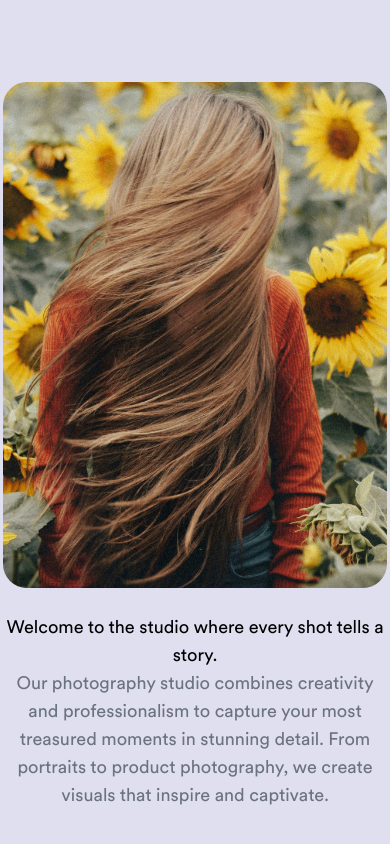
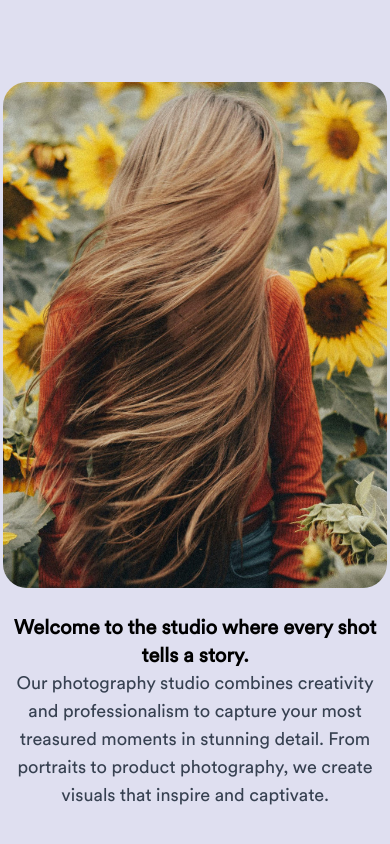
Before and after one commit to Krejzy23/photo, a React (Vite) app: page / in a window 390 px wide. Shown: the part 1144-1988 px from the top of the page. Built offline with nearby package versions, Linux system fonts and the light colour scheme; a web font is replaced by a local one.

Commit message:
UI mobile

```diff
--- a/src/components/About.jsx
+++ b/src/components/About.jsx
@@ -39,8 +39,8 @@ const About = () => {
         />
 
         <div className="about-subtext">
-          <p>Welcome to the studio where every shot tells a story.</p>
-          <p className="text-gray-500">
+          <p className="font-black text-xl">Welcome to the studio where every shot tells a story.</p>
+          <p className="text-gray-700">
             Our photography studio combines creativity and professionalism to capture your most treasured moments in stunning detail. From portraits to product photography, we create visuals that inspire and captivate.
           </p>
         </div>
--- a/src/components/Contacts.jsx
+++ b/src/components/Contacts.jsx
@@ -57,7 +57,7 @@ const Contact = () => {
         </div>
 
         <div className="flex flex-col items-center text-center">
-          <p className="mb-10 font-general text-[10px] uppercase">
+          <p className="mb-10 text-blue-50 font-general text-[10px] uppercase">
             Contact Us
           </p>
 
--- a/src/components/Features.jsx
+++ b/src/components/Features.jsx
@@ -64,6 +64,7 @@ export const BentoCard = ({ src, title, description, isComingSoon }) => {
         loop
         muted
         autoPlay
+        play
         className="absolute left-0 top-0 size-full object-cover object-center"
       />
       <div className="relative z-10 flex size-full flex-col justify-between p-5 text-blue-50">
@@ -104,10 +105,10 @@ const Features = () => {
   <section className="bg-black pb-52">
     <div className="container mx-auto px-3 md:px-10">
       <div className="py-32 px-5">
-        <p className="font-circular-web text-xl text-blue-50">
+        <p className="font-circular-web font-bold text-xl text-blue-50">
           Into the Picture Magic
         </p>
-        <p className="max-w-md font-circular-web text-lg text-blue-50 opacity-50">
+        <p className="max-w-md font-circular-web text-lg text-blue-50 opacity-80">
           Immerse yourself in the world of photography, where unique moments and
           emotions come together to create unforgettable visual stories captured
           through the lens
--- a/src/components/Hero.jsx
+++ b/src/components/Hero.jsx
@@ -111,6 +111,8 @@ const Hero = () => {
                   src={getVideoSrc(upcomingVideoIndex)}
                   loop
                   muted
+                  autoPlay
+                  playsInline
                   id="current-video"
                   className="size-64 origin-center scale-150 object-cover object-center"
                   onLoadedData={handleVideoLoad}
@@ -123,6 +125,8 @@ const Hero = () => {
             src={getVideoSrc(currentIndex)}
             loop
             muted
+            autoPlay
+            playsInline
             id="next-video"
             className="absolute-center absolute invisible size-64 z-20 object-cover object-center"
             onLoadedData={handleVideoLoad}
@@ -134,6 +138,7 @@ const Hero = () => {
             autoPlay
             loop
             muted
+            playsInline
             className="absolute left-0 top-0 size-full object-cover object-center"
             onLoadedData={handleVideoLoad}
           />
--- a/src/components/Navbar.jsx
+++ b/src/components/Navbar.jsx
@@ -11,7 +11,6 @@ const navItems = ["Home", "About Us", "Services", "Testimonials", "Contacts"];
 const Navbar = () => {
   const [isAudioPlaying, setIsAudioPlaying] = useState(false);
   const [isIndicatorActive, setIsIndicatorActive] = useState(false);
-
 
   const toggleAudioIndicator = () => {
     setIsAudioPlaying((prev) => !prev);
@@ -67,15 +66,22 @@ const Navbar = () => {
       <header className="absolute top-1/2 w-full -translate-y-1/2">
         <nav className="flex size-full items-center justify-between p-4">
           <div className="flex items-center gap-7">
-            <img src="/img/logo.png" alt="logo" className="w-10" width={32} height={32}/>
+            <img
+              src="/img/logo.png"
+              alt="logo"
+              className="w-10"
+              width={32}
+              height={32}
+            />
             <Button
               id="product-button"
               title="Contacts"
               rightIcon={<TiLocationArrow />}
               containerClass="!bg-blue-50 flex items-center justify-center gap-1"
+              aria-label="Contact button"
             />
           </div>
-          <div className="flex h-full items-center">
+          <div className="flex h-full items-center uppercase">
             <div className="hidden md:block">
               {navItems.map((item, index) => (
                 <a
@@ -91,6 +97,7 @@ const Navbar = () => {
             <button
               className="flex items-center ml-10 space-x-1"
               onClick={toggleAudioIndicator}
+              aria-label={isAudioPlaying ? "Pause audio" : "Play audio"}
             >
               <audio
                 src="/audio/loop.mp3"
```
